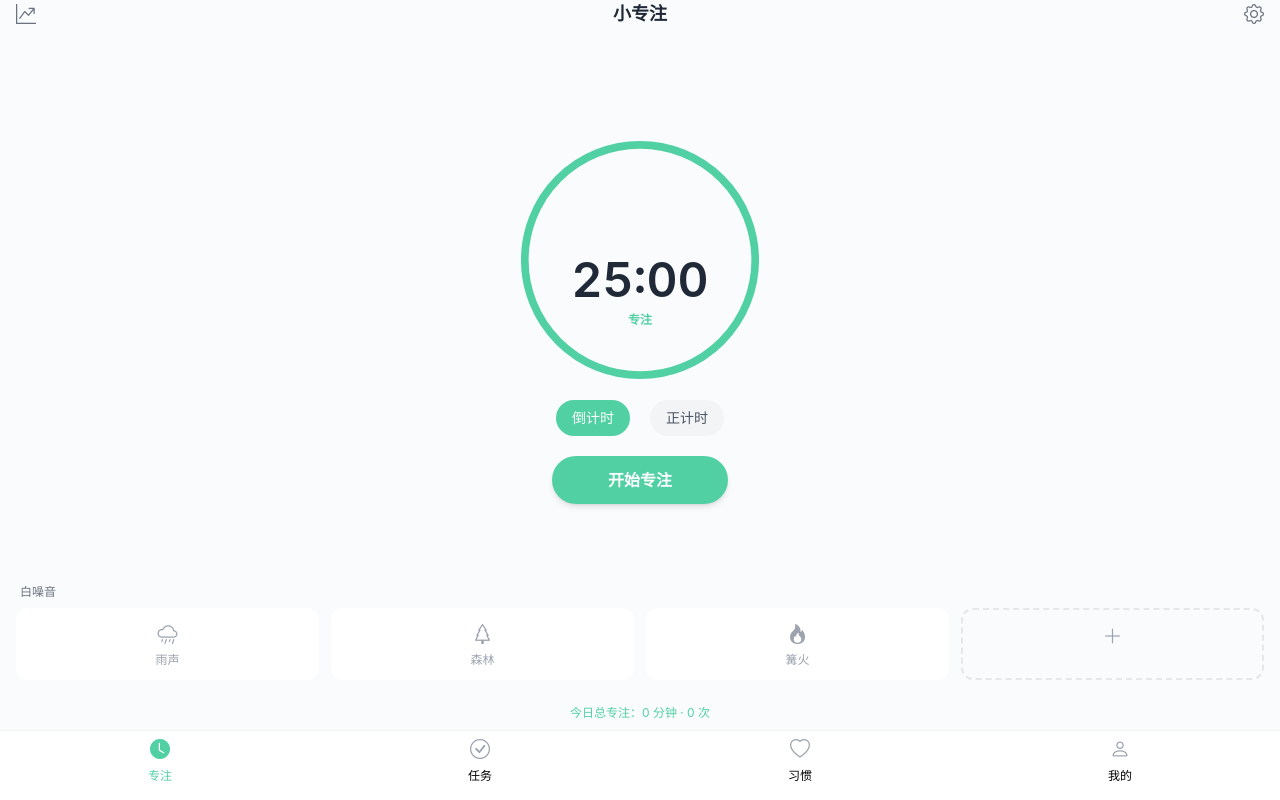
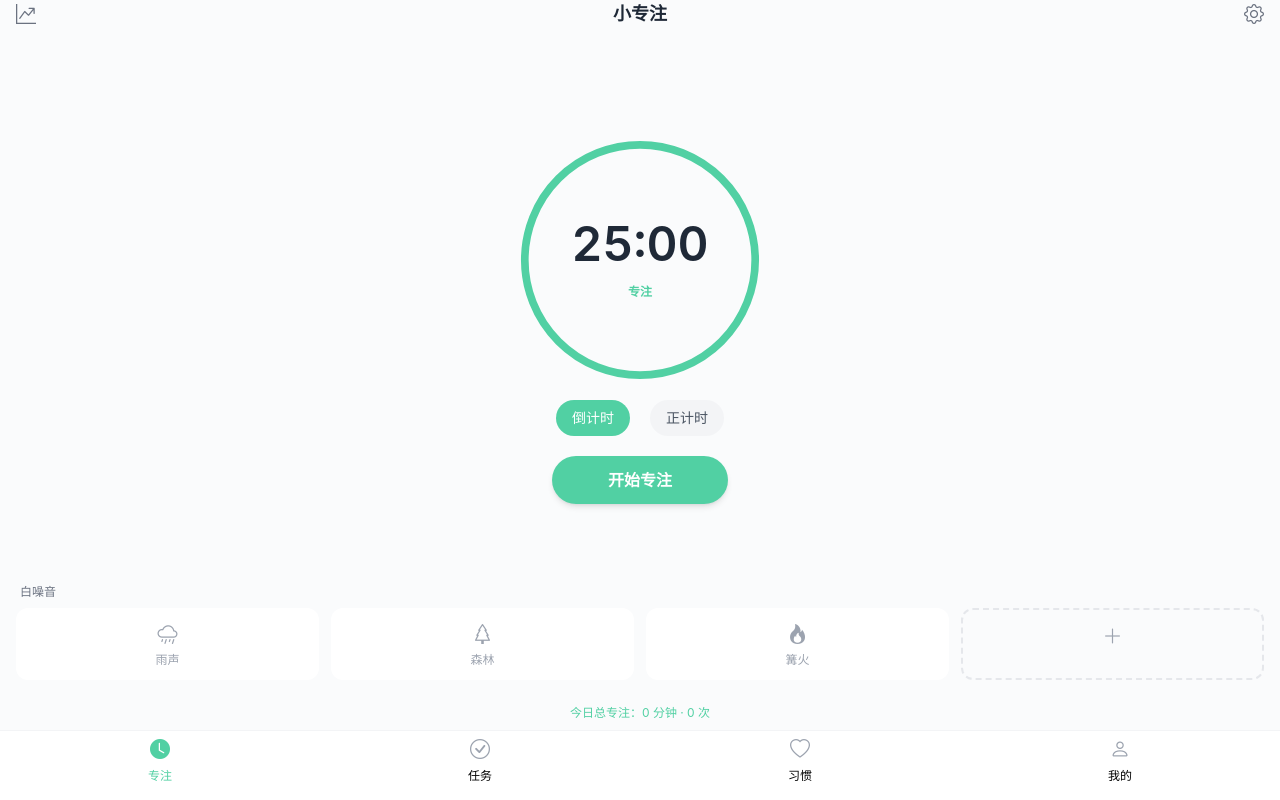
Before and after one commit to Wangjh228/xiaozhuanzhu, a plain HTML site: page index.html in a window 1280 px wide. Drawn offline with nearby package versions, Linux system fonts and the light colour scheme.

Commit message:
Update index.html

```diff
--- a/index.html
+++ b/index.html
@@ -138,9 +138,9 @@
                         <circle class="timer-circle-bg" cx="50" cy="50" r="45" fill="none" stroke-width="2"/>
                         <circle class="timer-circle-prog" cx="50" cy="50" r="45" fill="none" stroke-width="3" :style="{ strokeDasharray: 283, strokeDashoffset: dashOffset }"/>
                     </svg>
-                    <div class="absolute flex flex-col items-center justify-center top-1/2 left-1/2 -translate-x-1/2 -translate-y-1/2 mt-8">
+                    <div class="absolute flex flex-col items-center justify-center top-1/2 left-1/2 -translate-x-1/2 -translate-y-1/2">
                         <span class="text-5xl font-semibold text-dark tabular-nums">{{ formatTime }}</span>
-                        <p class="text-xs text-primary font-bold mt-2">{{ modeLabel }}</p>
+                        <p class="text-xs text-primary font-bold mt-4">{{ modeLabel }}</p>
                     </div>
                 </div>
 
```
